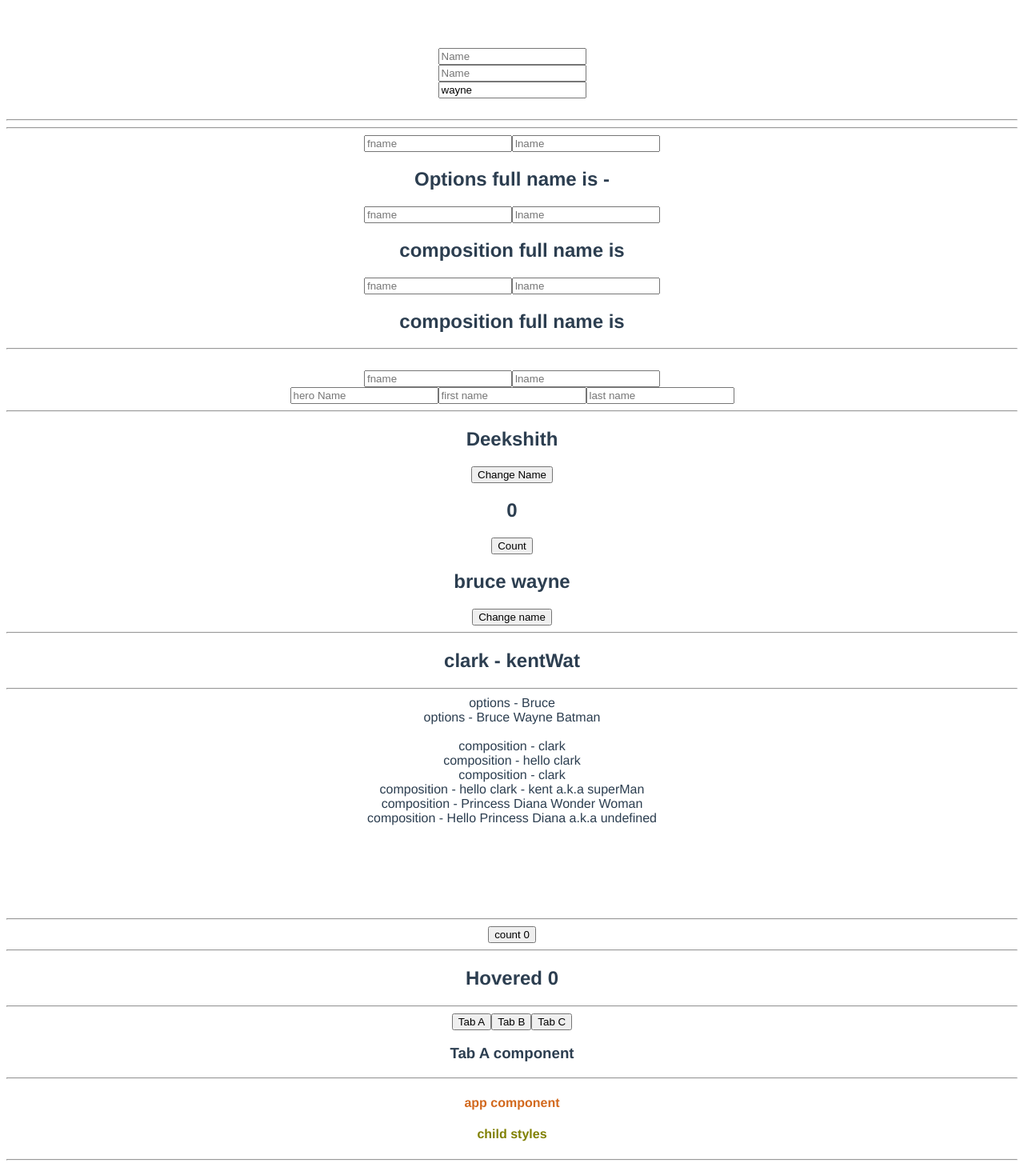
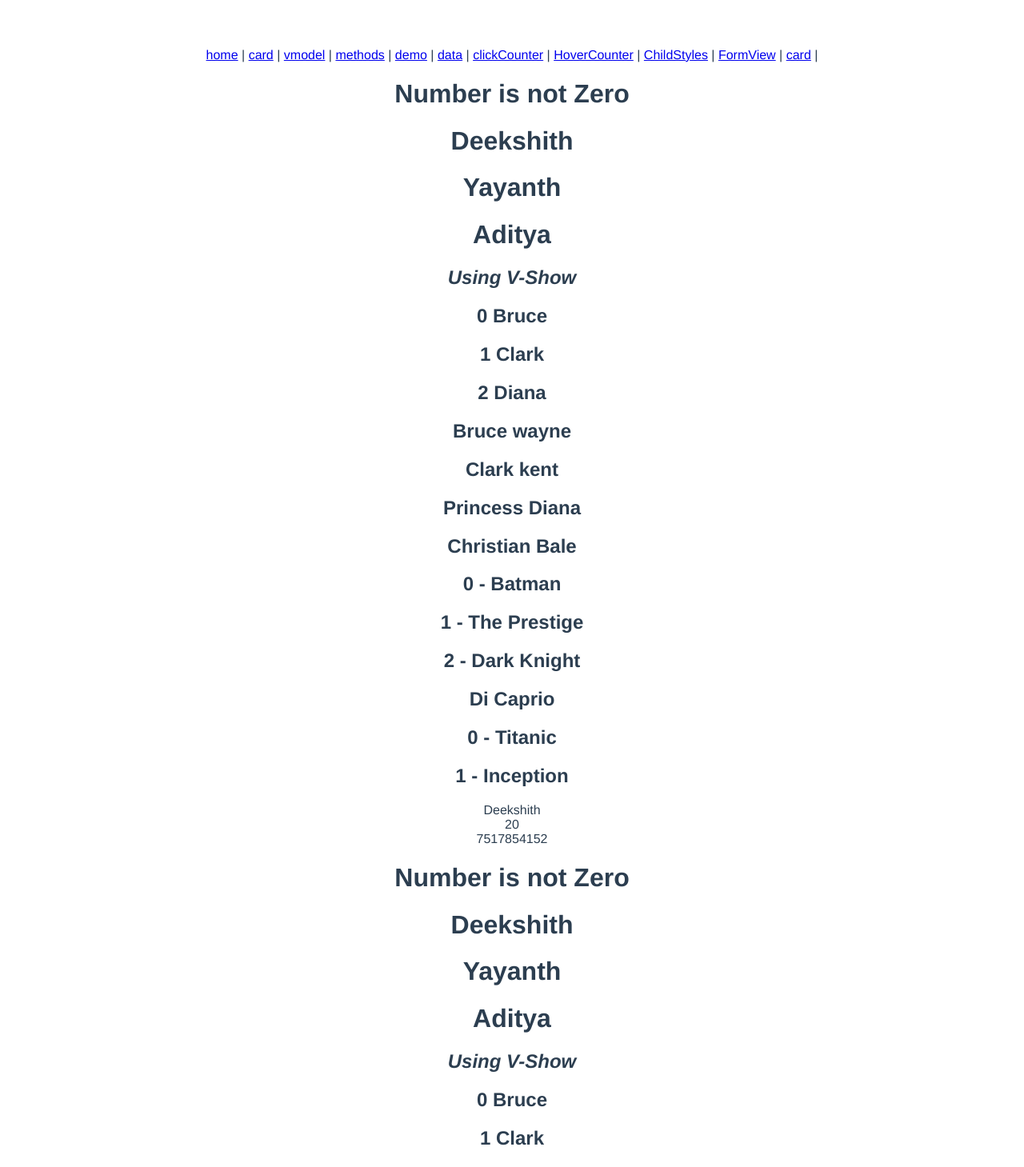
Before and after one commit to deekshith786/getting-started, a Vue app: page / in a window 1280 px wide. Shown: the top 1459 px of the page at 80% size. Built offline with nearby package versions, Linux system fonts and the light colour scheme.

Commit message:
vue routing

```diff
--- a/package.json
+++ b/package.json
@@ -10,7 +10,8 @@
   "dependencies": {
     "axios": "^1.4.0",
     "core-js": "^3.8.3",
-    "vue": "^3.2.13"
+    "vue": "^3.2.13",
+    "vue-router": "^4.2.1"
   },
   "devDependencies": {
     "@babel/core": "^7.12.16",
--- a/src/App.vue
+++ b/src/App.vue
@@ -1,57 +1,33 @@
 <template>
   <div>
-
-<Vmodel/>
-<hr>
-
-    <Methods />
-<hr>
-
-    <Demo />
-<hr>
-
-    <Data/>
-    <br />
-    <br />
-    <br />
-    <br />
-    <br />
-    <br />
-    <hr />
-
-    <ClickCounter />
-    <hr />
-    <HoverCounter />
-
-    <hr />
-    <!-- <TemplateRef /> -->
-    <!-- <hr> -->
-
-    <!-- <Parent />   -->
-    <!-- <hr> -->
-    <!-- Http request using Axios library -->
-    <!-- post-Request -->
-    <!-- <CreatePosts /> -->
-    <!-- get-Request -->
-    <!-- <PostList /> -->
+    <div>
+      <div>
+        <router-link to="/">home</router-link> |
+        <router-link to="/card">card</router-link> |
+        <router-link to="/vmodel">vmodel</router-link> |
+        <router-link to="/methods">methods</router-link> |
+        <router-link to="/demo">demo</router-link> |
+        <router-link to="/data">data</router-link> |
+        <router-link to="/clickCounter">clickCounter</router-link> |
+        <router-link to="/HoverCounter">HoverCounter</router-link> |
+        <router-link to="/ChildStyles">ChildStyles</router-link> |
+        <router-link to="/FormView">FormView</router-link> |
+        <router-link to="/card">card</router-link> |
+      </div>
+      <router-view />
+    </div>
+    <RouterView />
 
     <!-- <hr /> -->
     <button @click="activeTab = 'TabA'">Tab A</button>
     <button @click="activeTab = 'TabB'">Tab B</button>
     <button @click="activeTab = 'TabC'">Tab C</button>
-    <!-- <TabA v-if="activeTab === 'TabA'" />
-    <TabB v-if="activeTab === 'TabB'" />
-    <TabC v-if="activeTab === 'TabC'" /> -->
 
     <!-- dynamic component -->
     <keep-alive>
       <component :is="activeTab" />
     </keep-alive>
 
-    <hr />
-    <h4>app component</h4>
-    <ChildStyles />
-    <hr />
     <NameList>
       <template v-slot:default="slotProps">
         {{ slotProps.fistName }} {{ slotProps.lastName }}
@@ -92,10 +68,6 @@
     <!-- dynamically binding props -->
     <ComponentPage :name="name" :heroName="heroName" />
 
-    <FormView />
-    <!-- <EventsPage /> -->
-    <HomePage />
-    <!-- <DashboardPage /> -->
     <img alt="Vue logo" src="./assets/logo.png" />
 
     <!-- binding text -->
@@ -142,16 +114,10 @@
 </template>
 
 <script>
-// import DashboardPage from "./DashboardPage.vue";
-// import EventsPage from "./EventsPage.vue";
-import FormView from "./FormView.vue";
-import HomePage from "./HomePage.vue";
 import ComponentPage from "./ComponentPage.vue";
 import Article from "./Article.vue";
 import Popup from "./Popup.vue";
-import Card from "./Card.vue";
 import NameList from "./NameList.vue";
-import ChildStyles from "./ChildStyles.vue";
 import TabA from "./TabA.vue";
 import TabB from "./TabB.vue";
 import TabC from "./TabC.vue";
@@ -159,13 +125,6 @@ import PostList from "./requests/PostList.vue";
 import CreatePosts from "./requests/CreatePosts.vue";
 import Parent from "./Parent.vue";
 import TemplateRef from "./TemplateRef.vue";
-import ClickCounter from "./ClickCounter.vue";
-import HoverCounter from "./HoverCounter.vue";
-import Data from "./composition-api/Data.vue";
-import Demo from "./composition-api/Demo.vue";
-import Methods from "./composition-api/Methods.vue";
-import Vmodel from "./composition-api/Vmodel.vue";
-// import { provide } from "vue";
 
 export default {
   name: "App",
@@ -193,16 +152,10 @@ export default {
     };
   },
   components: {
-    // DashboardPage,
-    HomePage,
-    // EventsPage,
-    FormView,
     ComponentPage,
     Article,
     Popup,
-    Card,
     NameList,
-    ChildStyles,
     TabA,
     TabB,
     TabC,
@@ -210,13 +163,7 @@ export default {
     CreatePosts,
     Parent,
     TemplateRef,
-    ClickCounter,
-    HoverCounter,
-    Data,
-    Demo,
-    Methods,
-    Vmodel
-},
+  },
   provide() {
     return {
       userName: this.name,
--- /dev/null
+++ b/src/router/index.js
@@ -0,0 +1,78 @@
+import { createRouter, createWebHashHistory,  } from "vue-router";
+import HomePage from '../../src/HomePage.vue'
+import Card from '../../src/Card.vue'
+import Vmodel from "../composition-api/Vmodel.vue";
+import Methods from "../composition-api/Methods.vue";
+import Demo from "../composition-api/Demo.vue";
+import Data from "../composition-api/Data.vue";
+import ClickCounter from "../ClickCounter.vue";
+import HoverCounter from "../HoverCounter.vue";
+import ChildStyles from "../ChildStyles.vue";
+import FormView from "../FormView.vue";
+
+
+
+const router = createRouter({
+  history: createWebHashHistory(),
+  routes: [
+    {
+      path: "/",
+      name: "home",
+      component: HomePage
+    },
+    {
+      path: "/card",
+      name: "card",
+      component: Card
+    },
+    {
+      path: "/vmodel",
+      name: "vmodel",
+      component: Vmodel
+    },
+    {
+      path: "/methods",
+      name: "methods",
+      component: Methods
+    },
+    {
+      path: "/demo",
+      name: "demo",
+      component: Demo
+    },
+    {
+      path: "/data",
+      name: "data",
+      component: Data
+    },
+    {
+      path: "/clickCounter",
+      name: "clickCounter",
+      component: ClickCounter
+    },
+    {
+      path: "/HoverCounter",
+      name: "HoverCounter",
+      component: HoverCounter
+    },
+
+    {
+      path: "/ChildStyles",
+      name: "ChildStyles",
+      component: ChildStyles
+    },
+    {
+      path: "/FormView",
+      name: "FormView",
+      component: FormView
+    },
+    {
+      path: "/card",
+      name: "card",
+      component: Card
+    },
+  ],
+});
+
+
+export default router
```
Also changed, not shown: src/main.js (+6 -1 lines), 1 other file (tests, documents, lock files or other folders).
